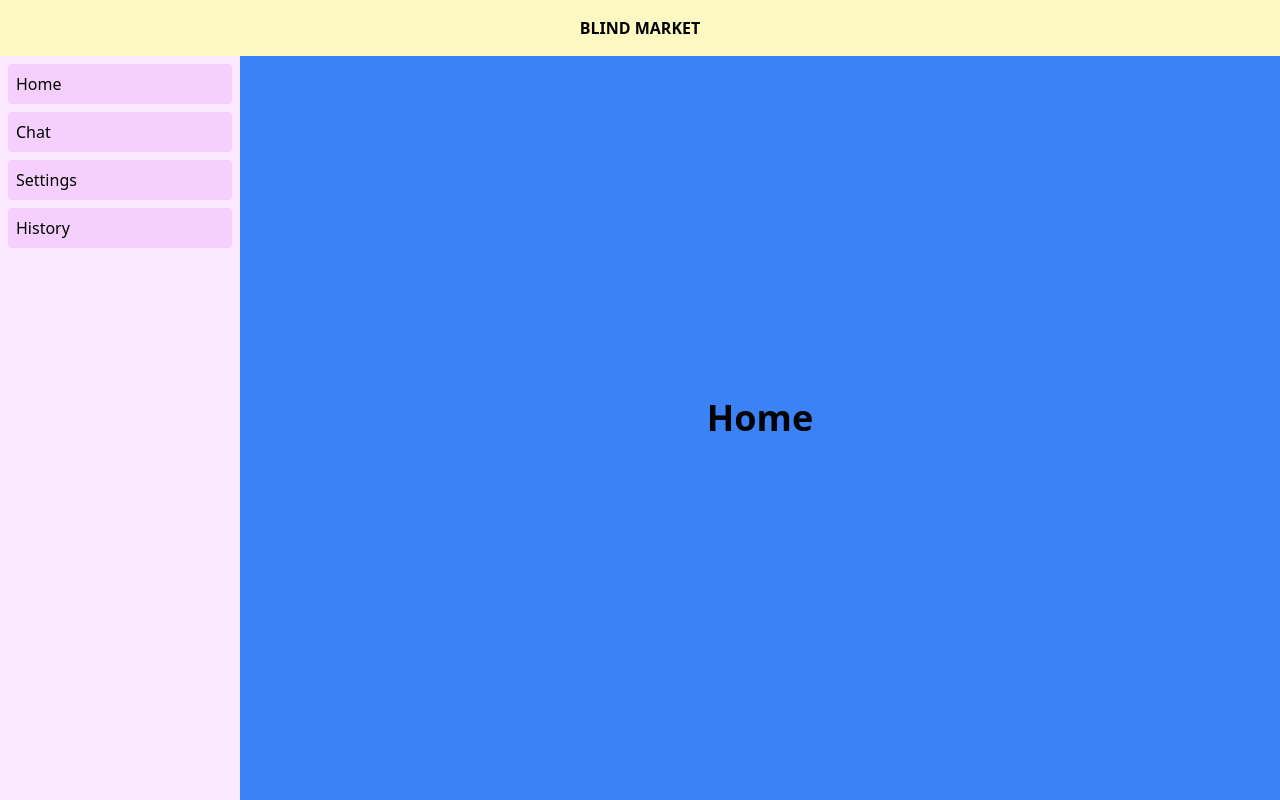
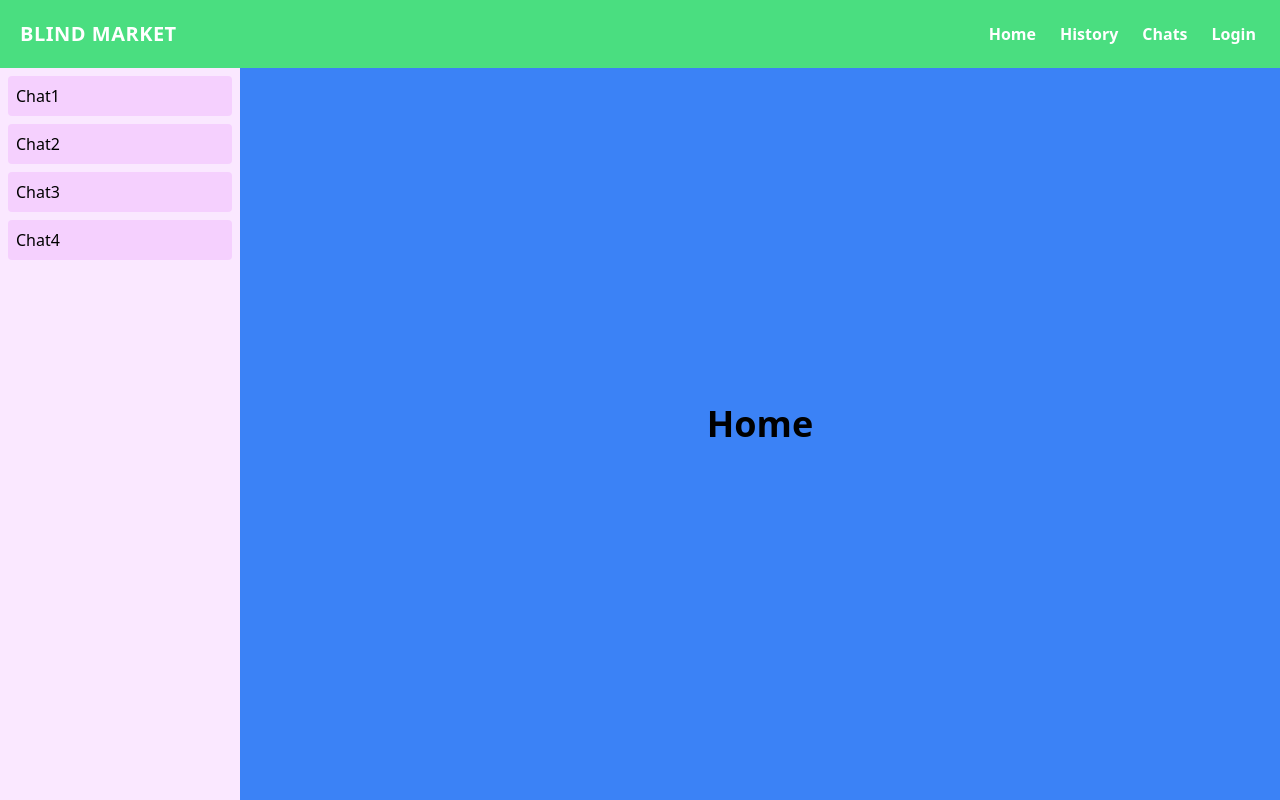
Before and after one commit to Blind-Market/blind-market-frontend, a Next.js app: page / in a window 1280 px wide. Built offline with nearby package versions, Linux system fonts and the light colour scheme.

Commit message:
Frontend Basic Layout configure

```diff
--- a/components/Layout.tsx
+++ b/components/Layout.tsx
@@ -1,15 +1,14 @@
-import Header from "./Header";
+import { Navbar } from "./Navbar";
+import Sidebar from "./Sidebar";
 
 export default function Layout({ children, Menu }: any) {
   return (
     <>
       <div className="min-h-screen flex flex-col">
-        <header className="bg-yellow-100 sticky top-0 h-14 flex justify-center items-center font-semibold uppercase">
-          Blind Market
-        </header>
+        <Navbar />
         <div className="flex flex-col md:flex-row flex-1">
           <aside className="bg-fuchsia-100 w-full md:w-60">
-            <Header />
+            <Sidebar />
           </aside>
           <main className="flex-1">{children}</main>
         </div>
--- /dev/null
+++ b/components/Navbar.tsx
@@ -0,0 +1,73 @@
+import Link from "next/link";
+import { useState } from "react";
+
+export const Navbar = () => {
+  const [active, setActive] = useState(false);
+
+  const handleClick = () => {
+    setActive(!active);
+  };
+
+  return (
+    <>
+      <nav className="flex items-center flex-wrap bg-green-400 p-3 ">
+        <Link href="/">
+          <a className="inline-flex items-center p-2 ">
+            <span className="text-xl text-white font-bold uppercase tracking-wide">
+              Blind Market
+            </span>
+          </a>
+        </Link>
+        <button
+          className=" inline-flex p-3 hover:bg-green-600 rounded lg:hidden text-white ml-auto hover:text-white outline-none"
+          onClick={handleClick}
+        >
+          <svg
+            className="w-6 h-6"
+            fill="none"
+            stroke="currentColor"
+            viewBox="0 0 24 24"
+            xmlns="http://www.w3.org/2000/svg"
+          >
+            <path
+              strokeLinecap="round"
+              strokeLinejoin="round"
+              strokeWidth={2}
+              d="M4 6h16M4 12h16M4 18h16"
+            />
+          </svg>
+        </button>
+        {/*Note that in this div we will use a ternary operator to decide whether or not to display the content of the div  */}
+        <div
+          className={`${
+            active ? "" : "hidden"
+          }   w-full lg:inline-flex lg:flex-grow lg:w-auto`}
+        >
+          <div className="lg:inline-flex lg:flex-row lg:ml-auto lg:w-auto w-full lg:items-center items-start  flex flex-col lg:h-auto">
+            <Link href="/">
+              <a className="lg:inline-flex lg:w-auto w-full px-3 py-2 rounded text-white font-bold items-center justify-center hover:bg-green-600 hover:text-white ">
+                Home
+              </a>
+            </Link>
+            <Link href="/history">
+              <a className="lg:inline-flex lg:w-auto w-full px-3 py-2 rounded text-white font-bold items-center justify-center hover:bg-green-600 hover:text-white">
+                History
+              </a>
+            </Link>
+            <Link href="/chat">
+              <a className="lg:inline-flex lg:w-auto w-full px-3 py-2 rounded text-white font-bold items-center justify-center hover:bg-green-600 hover:text-white">
+                Chats
+              </a>
+            </Link>
+            <button
+              onClick={() => alert("Hello!")}
+              className="lg:inline-flex lg:w-auto w-full px-3 py-2 rounded text-white font-bold items-center justify-center hover:bg-green-600 hover:text-white"
+            >
+              Login
+            </button>
+          </div>
+        </div>
+      </nav>
+    </>
+  );
+};
--- a/components/Header.tsx
+++ b/components/Sidebar.tsx
@@ -2,24 +2,24 @@
 import { useRouter } from "next/router";
 import { Fragment } from "react";
 
-function Header({ toggleSidebar, isMounted }: any) {
+function Sidebar({ toggleSidebar, isMounted }: any) {
   const router = useRouter();
   const menuItems = [
     {
       href: "/",
-      title: "Home",
+      title: "Chat1",
     },
     {
       href: "/chat",
-      title: "Chat",
+      title: "Chat2",
     },
     {
       href: "/settings",
-      title: "Settings",
+      title: "Chat3",
     },
     {
       href: "/history",
-      title: "History",
+      title: "Chat4",
     },
   ];
 
@@ -44,4 +44,4 @@
   );
 }
 
-export default Header;
+export default Sidebar;
--- a/pages/_app.tsx
+++ b/pages/_app.tsx
@@ -4,7 +4,7 @@
 import { ThemeProvider } from "next-themes";
 import { QueryClient, QueryClientProvider } from "react-query";
 import { useEffect, useState } from "react";
-import Header from "../components/Header";
+import Sidebar from "../components/Sidebar";
 import Layout from "../components/Layout";
 
 const queryClient = new QueryClient();
```
Also changed, not shown: lib/utils.tsx (renamed from components/lib/utils.tsx).
